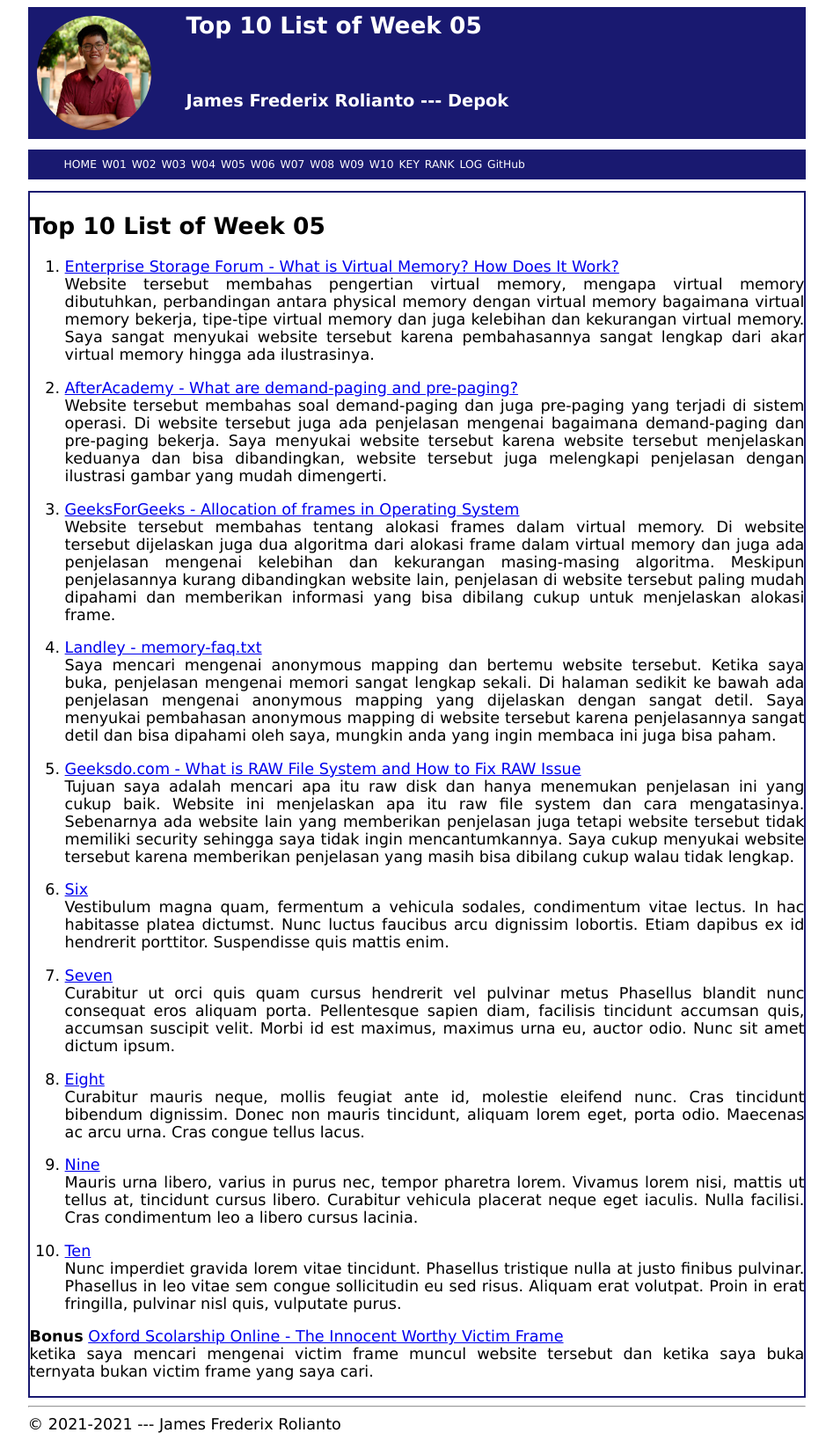
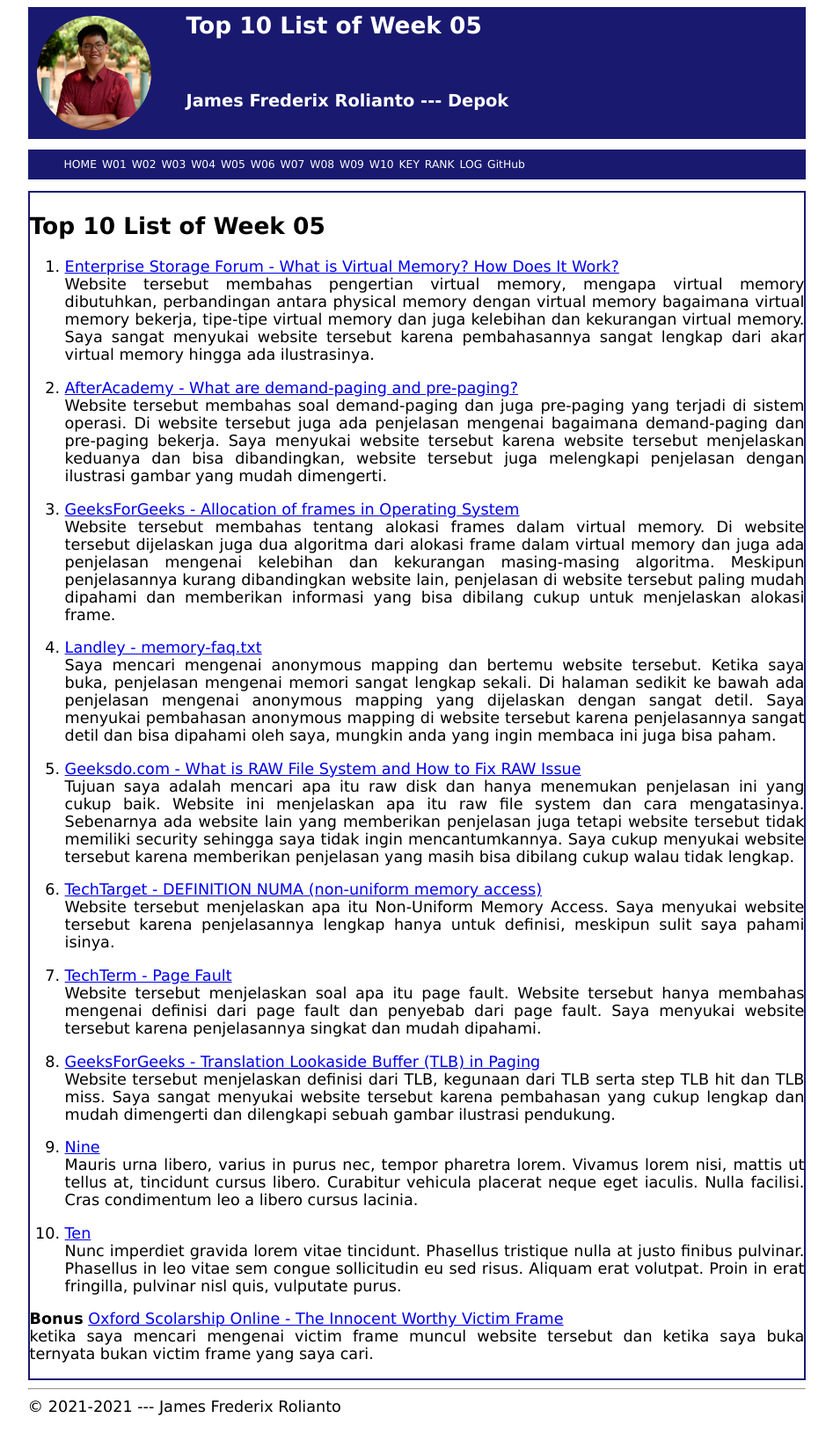
Before and after one commit to SinusCosinusTangen/os211, a Jekyll site: the page built from w05.md, in a window 1280 px wide. Shown: the whole page at 88% size, without its empty margins (166-1113 px from the left). Built offline with Jekyll 4.4.1, drawn with Linux system fonts in a browser that asks for light colours; our own code applies the rules of GitHub Pages for plain Markdown files.

Commit message:
OS211 SinusCosinusTangen

```diff
--- a/w05.md
+++ b/w05.md
@@ -32,26 +32,17 @@ dan cara mengatasinya. Sebenarnya ada website lain yang memberikan penjelasan ju
 saya tidak ingin mencantumkannya. Saya cukup menyukai website tersebut karena memberikan penjelasan yang masih bisa dibilang cukup walau
 tidak lengkap.
 
-6. [Six](https://en.wikipedia.org/wiki/6)<br>
-Vestibulum magna quam, fermentum a vehicula sodales, condimentum vitae lectus.
-In hac habitasse platea dictumst.
-Nunc luctus faucibus arcu dignissim lobortis.
-Etiam dapibus ex id hendrerit porttitor.
-Suspendisse quis mattis enim.
+6. [TechTarget - DEFINITION NUMA (non-uniform memory access)](https://whatis.techtarget.com/definition/NUMA-non-uniform-memory-access)<br>
+Website tersebut menjelaskan apa itu Non-Uniform Memory Access. Saya menyukai website tersebut karena penjelasannya lengkap hanya untuk
+definisi, meskipun sulit saya pahami isinya.
 
-7. [Seven](https://en.wikipedia.org/wiki/7)<br>
-Curabitur ut orci quis quam cursus hendrerit vel pulvinar metus
-Phasellus blandit nunc consequat eros aliquam porta.
-Pellentesque sapien diam, facilisis tincidunt accumsan quis, accumsan suscipit velit.
-Morbi id est maximus, maximus urna eu, auctor odio.
-Nunc sit amet dictum ipsum.
+7. [TechTerm - Page Fault](https://techterms.com/definition/page_fault)<br>
+Website tersebut menjelaskan soal apa itu page fault. Website tersebut hanya membahas mengenai definisi dari page fault dan penyebab dari page
+fault. Saya menyukai website tersebut karena penjelasannya singkat dan mudah dipahami.
 
-8. [Eight](https://en.wikipedia.org/wiki/8)<br>
-Curabitur mauris neque, mollis feugiat ante id, molestie eleifend nunc.
-Cras tincidunt bibendum dignissim.
-Donec non mauris tincidunt, aliquam lorem eget, porta odio.
-Maecenas ac arcu urna.
-Cras congue tellus lacus.
+8. [GeeksForGeeks - Translation Lookaside Buffer (TLB) in Paging](https://www.geeksforgeeks.org/translation-lookaside-buffer-tlb-in-paging/)<br>
+Website tersebut menjelaskan definisi dari TLB, kegunaan dari TLB serta step TLB hit dan TLB miss. Saya sangat menyukai website tersebut karena
+pembahasan yang cukup lengkap dan mudah dimengerti dan dilengkapi sebuah gambar ilustrasi pendukung.
 
 9. [Nine](https://en.wikipedia.org/wiki/9)<br>
 Mauris urna libero, varius in purus nec, tempor pharetra lorem.
```
